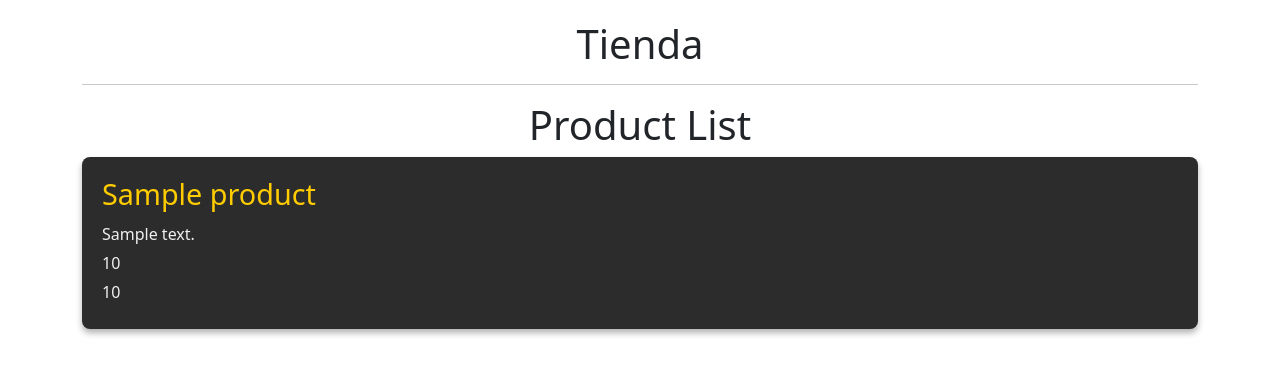
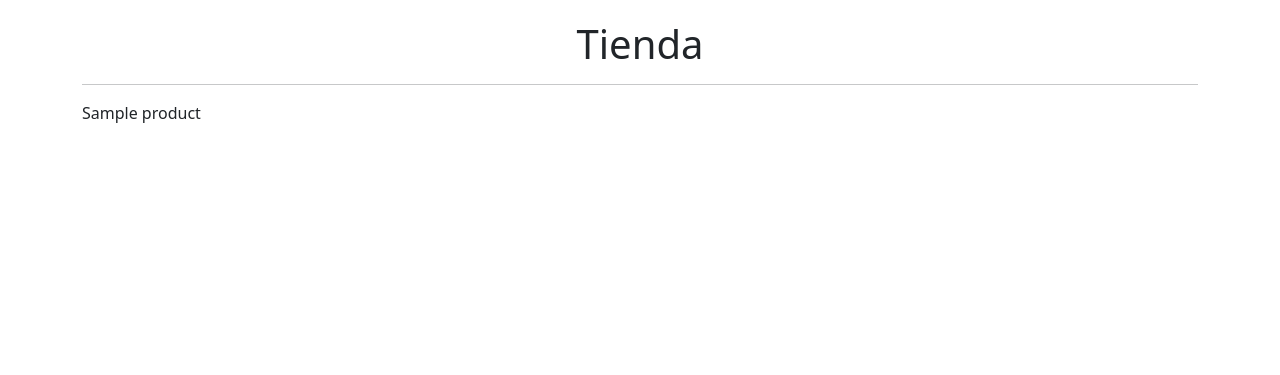
Before and after one commit to JEVizcaya/Web1, a Flask app: page / in a window 1280 px wide. Shown: the top 375 px of the page. Run offline with Flask 3, Linux system fonts and the light colour scheme; tables that the repository leaves empty or names only in its code hold one stand-in row (values such as "Sample post").

Commit message:
mostrar productos mas facil

```diff
--- a/app.py
+++ b/app.py
@@ -13,23 +13,15 @@ def home():
         host='localhost',
         user='root',
         password='',
-        db='tiendamvc')
+        db='tiendamvc',
+        cursorclass=pymysql.cursors
+        .DictCursor)
     try:
         with conexion.cursor() as cursor:
-            #creamos la consulta
-            consulta = "SELECT name, description, stock, price FROM product"
-            cursor.execute(consulta)
-            resultados = cursor.fetchall()
-            products = []
-            for row in resultados:
-                product = {
-                    'name': row[0],
-                    'description': row[1],
-                    'stock': row[2],
-                    'price': row[3]
-                }
-                products.append(product)
-            return render_template("home.html", products=products)
+                consulta = "SELECT * FROM product"
+                cursor.execute(consulta)
+                resultados = cursor.fetchall()
+                return render_template("home.html",products=resultados)
     except Exception as e:
         print("Ocurrió un error al conectar a la bbdd: ", e)
     finally:
--- a/static/css/home/style.css
+++ b/static/css/home/style.css
@@ -8,7 +8,7 @@
 /* Estilo para el cuerpo de la página */
 body {
     font-family: 'Arial', sans-serif;
-    background-color:for;  /* Fondo oscuro */
+    background-color: cornsilk;  /* Fondo oscuro */
     color: #f0f0f0;  /* Texto claro */
     line-height: 1.6;
     padding: 20px;
--- a/templates/home.html
+++ b/templates/home.html
@@ -15,20 +15,15 @@
 
         <h1>Tienda</h1>
         <hr>
-        <!--Mostarmos los productos recibidos en products-->
+        <!--Mostramos los productos recibidos en products-->
         <div class="row">
-            <h1>Product List</h1>
-            <ul>
-                {% for product in products %}
-                <li>
-                    <h2>{{product.name}}</h2>
-                    <p>{{product.description}}</p>
-                    <p>{{product.price}}</p>
-                    <p>{{product.stock}}</p>
+            {% for product in products %}
+            <div>{{product.name}}</div>
+            {% endfor %}
+        </div>
 
-                {% endfor %}
-            </ul>
     </div>
+
 
     <script src="https://cdn.jsdelivr.net/npm/bootstrap@5.3.3/dist/js/bootstrap.bundle.min.js"
         integrity="sha384-YvpcrYf0tY3lHB60NNkmXc5s9fDVZLESaAA55NDzOxhy9GkcIdslK1eN7N6jIeHz"
```
